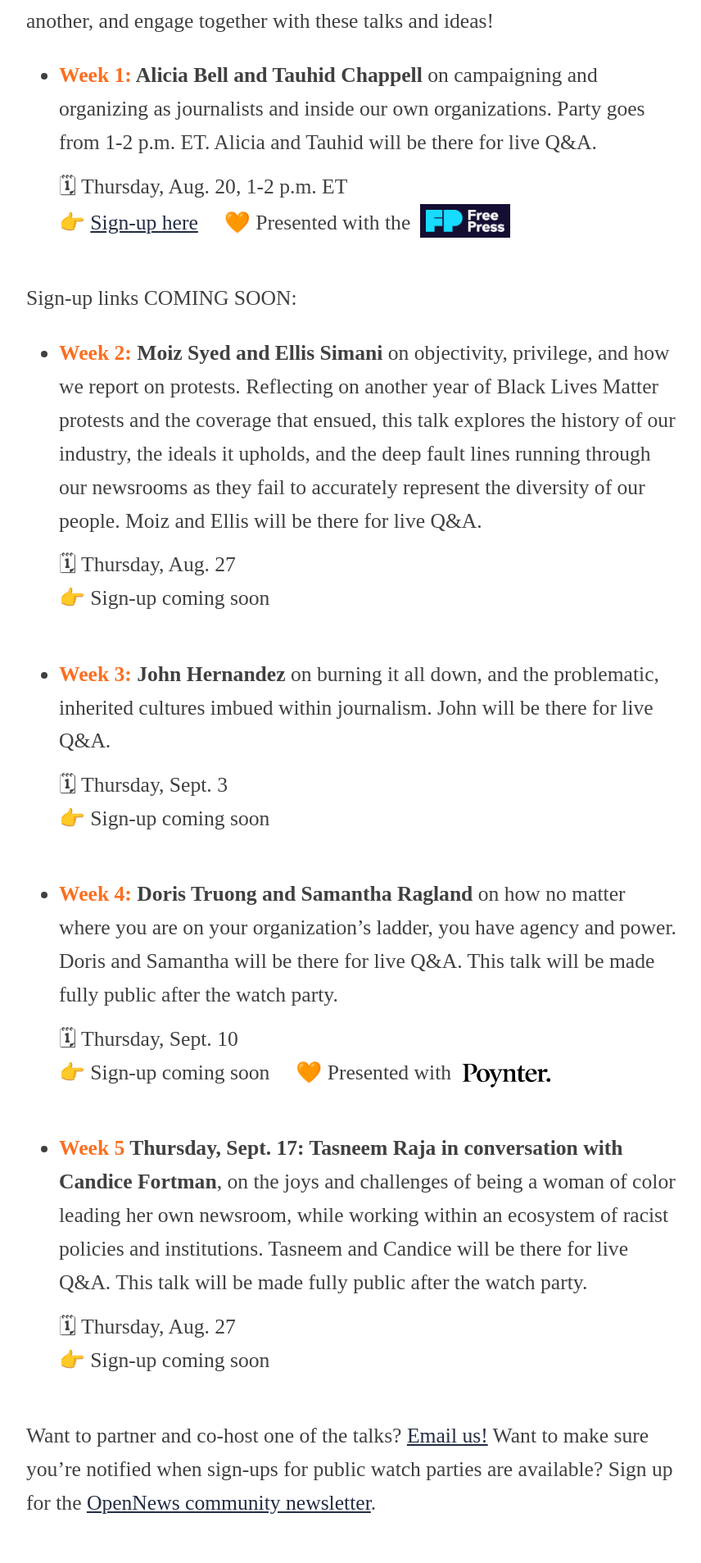
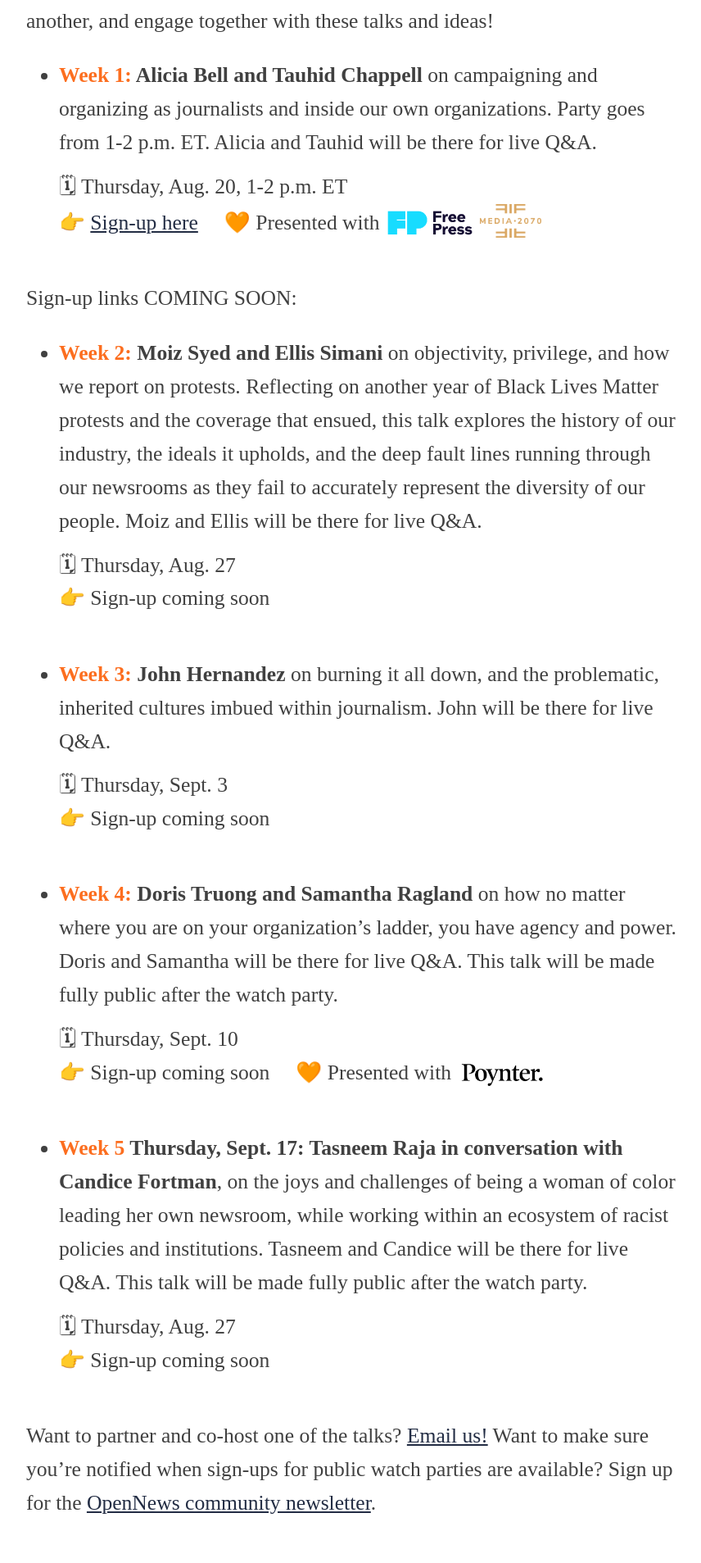
Before and after one commit to OpenNews/srccon-2020, a Jekyll site: the page built from talks-watch-parties.md, in a window 1280 px wide. Shown: the part 1661-3568 px from the top of the page at 82% size, without its empty margins (208-1064 px from the left). Built offline with Jekyll 4.4.1, drawn with Linux system fonts in a browser that asks for light colours; some web fonts are replaced; some of the changed lines change nothing that is shown.

Commit message:
final changes for monday

```diff
--- a/talks-watch-parties.md
+++ b/talks-watch-parties.md
@@ -8,18 +8,13 @@ description: We’re replaying five talks from SRCCON 2020 for the public. Join
 <style type="text/css">
   .action-links {margin-top: -0.5em;}
   span.week-name {color: #fc6e1f;}
-  .action-links img.free-press {
+  .action-links img {
     width: 110px;
-    background-color: #150e33;
-    padding: 7px;
     display: inline-block;
-    margin: 0 0 -10px 5px;
+    margin: 0 0 -10px 0px;
   }
-  .action-links img.poynter {
-    width: 120px;
-    display: inline-block;
-    margin: 0 0 -15px 0px;
-  }
+  img.poynter {margin-bottom:-13px;}
+  img.media-2070 {width: 75px;}
 </style>
 
 # SRCCON Talks Watch Parties 🎉
@@ -43,7 +38,7 @@ Once a week for five weeks, we’ll host a free watch party, featuring one of ou
   <ul class="action-links">
     <li>🗓 Thursday, Aug. 20, 1-2 p.m. ET</li><br>
     <li>👉 <a href="https://docs.google.com/forms/d/e/1FAIpQLSeJBLzRd6Ynmw5rLLK4lyI_z8hG83FaUK80IEBj964Nd-MUuA/viewform">Sign-up here</a></li>
-    <li>🧡 Presented with the <a href="https://www.freepress.net/"><img class="free-press" src="/media/img/partners/free-press.png"></a></li>
+    <li>🧡 Presented with <a href="https://www.freepress.net/"><img class="free-press" src="/media/img/partners/free-press.png"></a> <a href="https://act.freepress.net/sign/media_2070/"><img class="media-2070" src="/media/img/partners/media-2070.png"></a></li>
   </ul>
 
 Sign-up links COMING SOON:
```
Also changed, not shown: media/img/partners/free-press.png, media/img/partners/media-2070.png (added).
